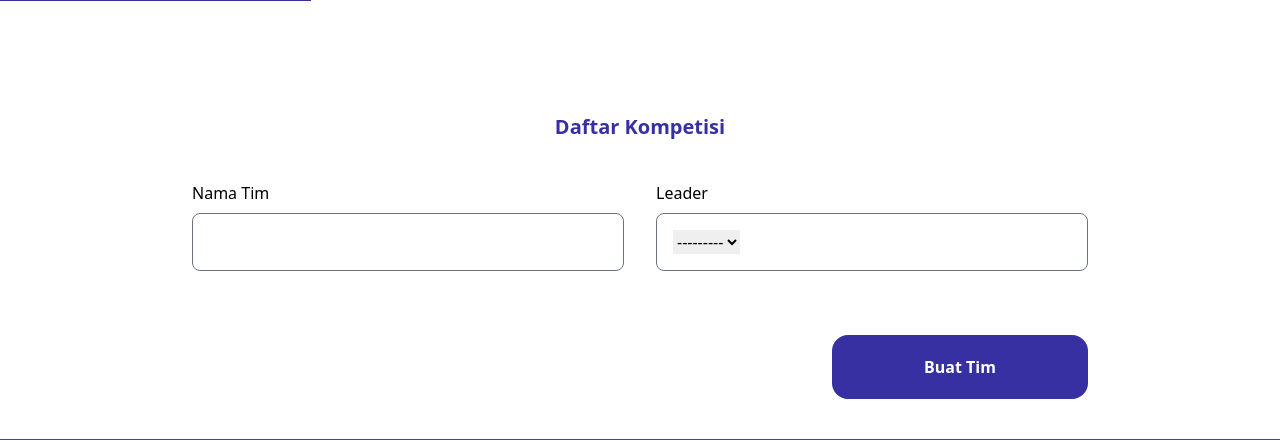
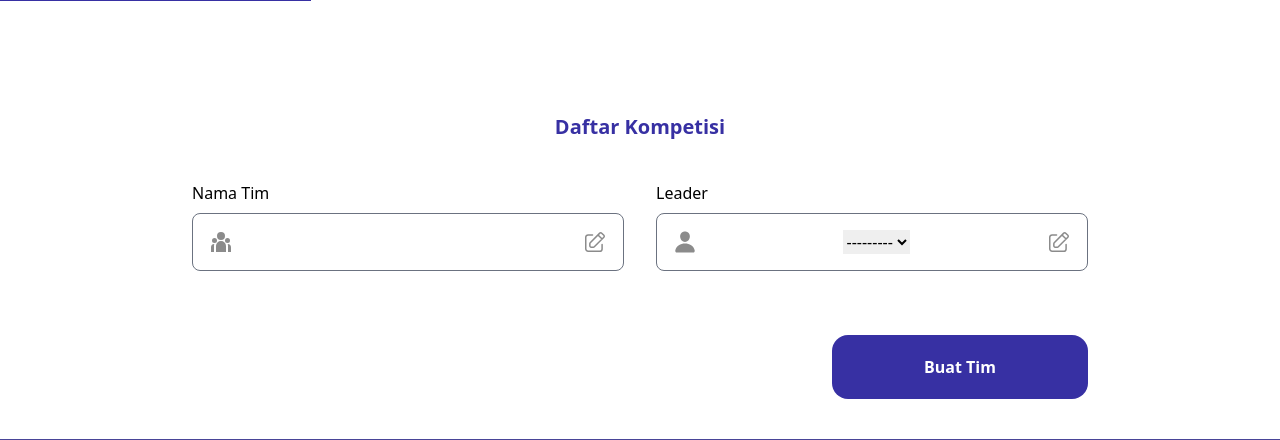
Before and after one commit to PBP-E11/TurnaPlay, a Django app: template tournament_registration/templates/team/new_form.html in a window 1280 px wide. Shown: the part 255-695 px from the top of the page. Run offline with Django 5.2, Linux system fonts and the light colour scheme; the template is opened without the code that fills it: values that come from a table or form of the project are taken from there, others are empty; some libraries are stand-ins or nearby versions.

Commit message:
Omke gas

```diff
--- a/tournament_registration/templates/team/header.html
+++ b/tournament_registration/templates/team/header.html
@@ -15,10 +15,10 @@
       <div class="my-2">
         <h1 class="font-bold text-4xl">{{ tournament.tournament_name }}</h1>
 
-        <div class="flex text-red-600">
+        <div class="flex">
           {# Calendar #}
           <svg xmlns="http://www.w3.org/2000/svg" width="24" height="24" viewBox="0 0 24 24"><path fill="#D20A0A" d="M19 19H5V8h14m-3-7v2H8V1H6v2H5c-1.11 0-2 .89-2 2v14a2 2 0 0 0 2 2h14a2 2 0 0 0 2-2V5a2 2 0 0 0-2-2h-1V1m-1 11h-5v5h5z"/></svg>
-          <p>{{ tournament.tournament_date | date:"Y F d" }}<p>
+          <p class="font-bold text-red-600">{{ tournament.tournament_date | date:"Y F d" }}<p>
         </div>
       </div>
 
@@ -27,7 +27,7 @@
         <p>{{ tournament.tournament_format.name }}</p>
       </div>
 
-      <a href="/" title="Valorant Cup 2025"><p class="text-indigo-800 text-sm">← Detail turnamen</p></a>
+      <a href="{% url 'team:tournament_details' tournament.id %}" title="Valorant Cup 2025"><p class="text-indigo-800 text-sm">← Detail turnamen</p></a>
     </div>
   </div>
 </header>
--- a/tournament_registration/templates/team/new_form.html
+++ b/tournament_registration/templates/team/new_form.html
@@ -13,20 +13,27 @@
     <div class="mb-8 xl:flex gap-8">
       <section class="mb-8 flex-1">
         <h3 class="mb-2 font-medium">Nama Tim</h3>
-        <div class="border border-gray-500 rounded-lg p-4">
-          {{ team_form.team_name }}
+        <div class="flex border border-gray-500 rounded-lg p-4 gap-2">
+          {# Many people icon #}
+          <svg xmlns="http://www.w3.org/2000/svg" width="24" height="24" viewBox="0 0 24 24"><path fill="#8b8b8b" d="M12 10a4 4 0 1 0 0-8a4 4 0 0 0 0 8m-6.5 3a2.5 2.5 0 1 0 0-5a2.5 2.5 0 0 0 0 5M21 10.5a2.5 2.5 0 1 1-5 0a2.5 2.5 0 0 1 5 0m-9 .5a5 5 0 0 1 5 5v6H7v-6a5 5 0 0 1 5-5m-7 5c0-.693.1-1.362.288-1.994l-.17.014A3.5 3.5 0 0 0 2 17.5V22h3zm17 6v-4.5a3.5 3.5 0 0 0-3.288-3.494c.187.632.288 1.301.288 1.994v6z"/></svg>
+          <p class="flex-grow">{{ team_form.team_name }}</p>
+          {# Edit icon #}
+          <svg xmlns="http://www.w3.org/2000/svg" width="24" height="24" viewBox="0 0 24 24"><g fill="none" stroke="#8b8b8b" stroke-linecap="round" stroke-linejoin="round" stroke-width="1.5"><path d="M19.09 14.441v4.44a2.37 2.37 0 0 1-2.369 2.369H5.12a2.37 2.37 0 0 1-2.369-2.383V7.279a2.356 2.356 0 0 1 2.37-2.37H9.56"/><path d="M6.835 15.803v-2.165c.002-.357.144-.7.395-.953l9.532-9.532a1.36 1.36 0 0 1 1.934 0l2.151 2.151a1.36 1.36 0 0 1 0 1.934l-9.532 9.532a1.36 1.36 0 0 1-.953.395H8.197a1.36 1.36 0 0 1-1.362-1.362M19.09 8.995l-4.085-4.086"/></g></svg>
         </div>
       </section>
 
       <section class="mb-8 flex-1">
         <h3 class="mb-2 font-medium">Leader</h3>
-        <div class="border border-gray-500 rounded-lg p-4 space-y-4">
-          {{ user.username }}
-          {{ leader_form.game_account }}
+        <div class="flex border border-gray-500 rounded-lg p-4 gap-2">
+          {# Single person icon #}
+          <svg xmlns="http://www.w3.org/2000/svg" width="24" height="24" viewBox="0 0 512 512"><path fill="#8b8b8b" d="M332.64 64.58C313.18 43.57 286 32 256 32c-30.16 0-57.43 11.5-76.8 32.38c-19.58 21.11-29.12 49.8-26.88 80.78C156.76 206.28 203.27 256 256 256s99.16-49.71 103.67-110.82c2.27-30.7-7.33-59.33-27.03-80.6M432 480H80a31 31 0 0 1-24.2-11.13c-6.5-7.77-9.12-18.38-7.18-29.11C57.06 392.94 83.4 353.61 124.8 326c36.78-24.51 83.37-38 131.2-38s94.42 13.5 131.2 38c41.4 27.6 67.74 66.93 76.18 113.75c1.94 10.73-.68 21.34-7.18 29.11A31 31 0 0 1 432 480"/></svg>
+          <p class="flex-grow">{{ user.username }}</p>
+          <p class="flex-grow">{{ leader_form.game_account }}</p>
+          {# Edit icon #}
+          <svg xmlns="http://www.w3.org/2000/svg" width="24" height="24" viewBox="0 0 24 24"><g fill="none" stroke="#8b8b8b" stroke-linecap="round" stroke-linejoin="round" stroke-width="1.5"><path d="M19.09 14.441v4.44a2.37 2.37 0 0 1-2.369 2.369H5.12a2.37 2.37 0 0 1-2.369-2.383V7.279a2.356 2.356 0 0 1 2.37-2.37H9.56"/><path d="M6.835 15.803v-2.165c.002-.357.144-.7.395-.953l9.532-9.532a1.36 1.36 0 0 1 1.934 0l2.151 2.151a1.36 1.36 0 0 1 0 1.934l-9.532 9.532a1.36 1.36 0 0 1-.953.395H8.197a1.36 1.36 0 0 1-1.362-1.362M19.09 8.995l-4.085-4.086"/></g></svg>
         </div>
       </section>
     </div>
-
     <div class="flex justify-end flex-wrap gap-4">
       <button type="submit" class="w-64 h-16 bg-indigo-800 hover:bg-indigo-900 text-white font-semibold rounded-2xl">
         Buat Tim
```
Also changed, not shown: tournament_registration/templates/team/tournament_details.html (+9 -3 lines), tournaments/templates/main.html (line endings or trailing spaces).
